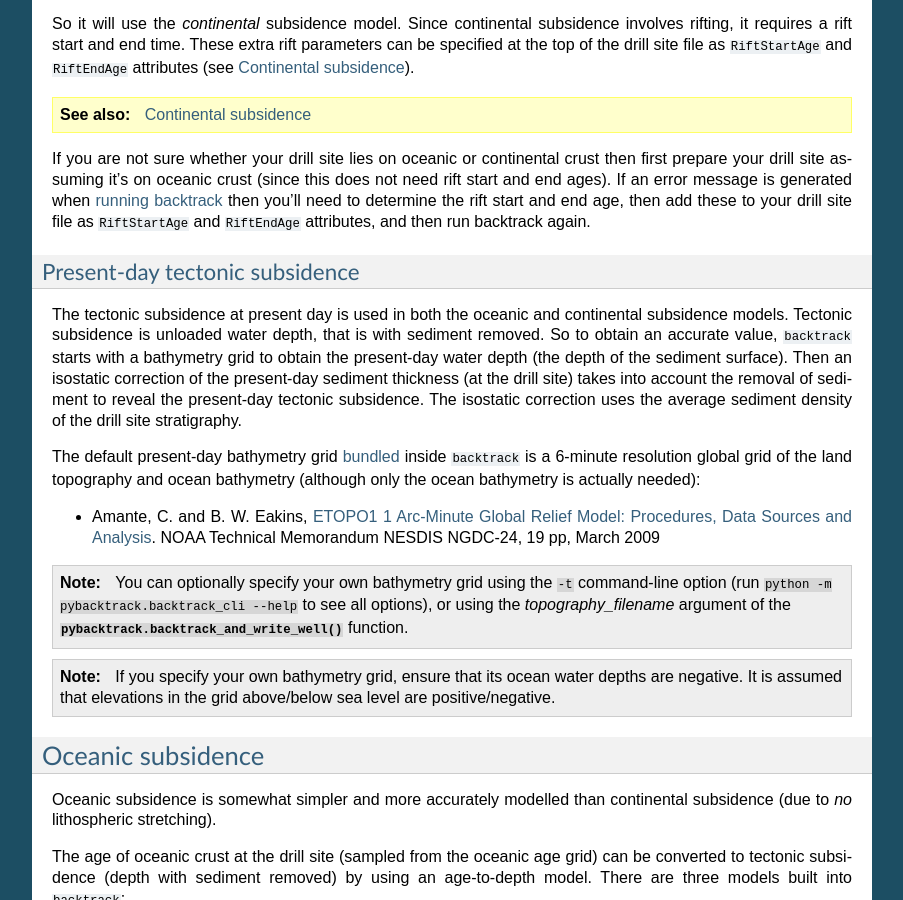
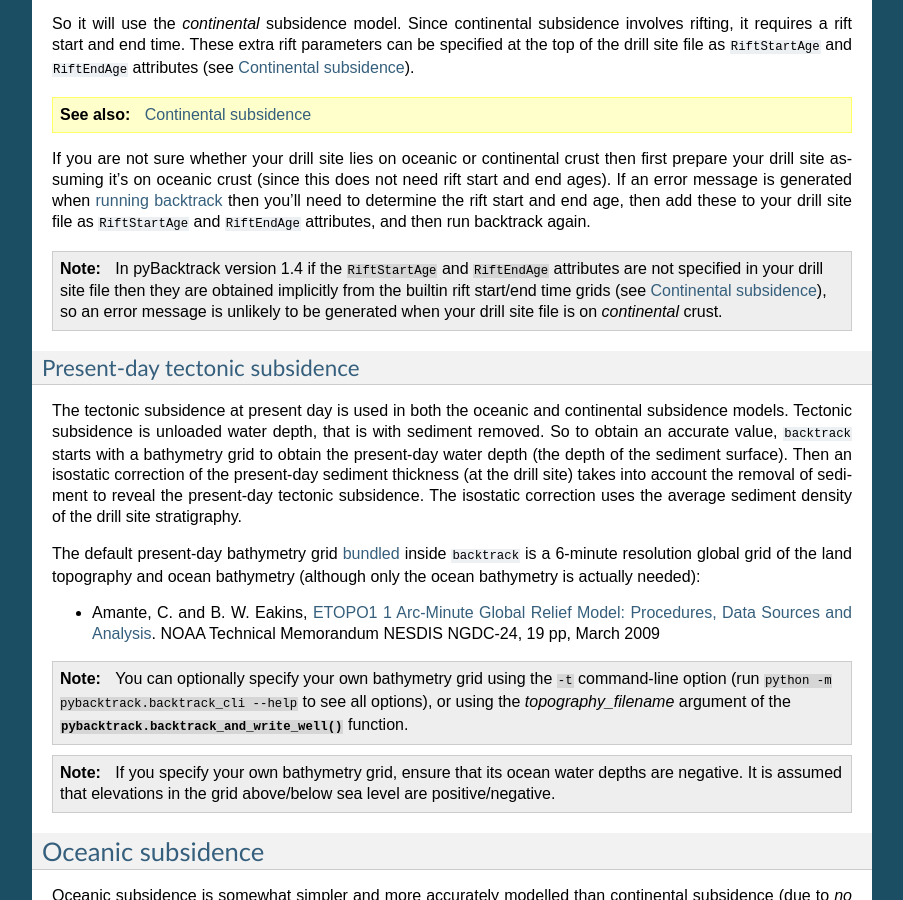
Before and after one commit to EarthByte/pyBacktrack, a Sphinx documentation site: the page built from docs/pybacktrack_backtrack.rst, in a window 1280 px wide and 900 px high, scrolled down 4561 px. Shown: the whole window, without its empty margins (198-1101 px from the left). Built offline with Sphinx 7.4.7, drawn with Linux system fonts in a browser that asks for light colours; some of the changed text lies outside the part shown.

Commit message:
Update copyright year and note about rift start/end age in drill site file.

```diff
--- a/docs/conf.py
+++ b/docs/conf.py
@@ -81,7 +81,7 @@ master_doc = 'index'
 
 # General information about the project.
 project = u'pyBacktrack'
-copyright = u'2021, John Cannon'
+copyright = u'2022, John Cannon'
 
 # The version info for the project you're documenting, acts as replacement for
 # |version| and |release|, also used in various other places throughout the
--- a/docs/pybacktrack_backtrack.rst
+++ b/docs/pybacktrack_backtrack.rst
@@ -231,6 +231,10 @@ If you are not sure whether your drill site lies on oceanic or continental crust
 oceanic crust (since this does not need rift start and end ages). If an error message is generated when
 :ref:`running backtrack <pybacktrack_running_backtrack>` then you'll need to determine the rift start and end age, then
 add these to your drill site file as ``RiftStartAge`` and ``RiftEndAge`` attributes, and then run backtrack again.
+
+.. note:: In pyBacktrack version 1.4 if the ``RiftStartAge`` and ``RiftEndAge`` attributes are not specified in your drill site file then
+          they are obtained implicitly from the builtin rift start/end time grids (see :ref:`pybacktrack_continental_subsidence`), so an
+          error message is unlikely to be generated when your drill site file is on *continental* crust.
 
 .. _pybacktrack_present_day_tectonic_subsidence:
 
```
